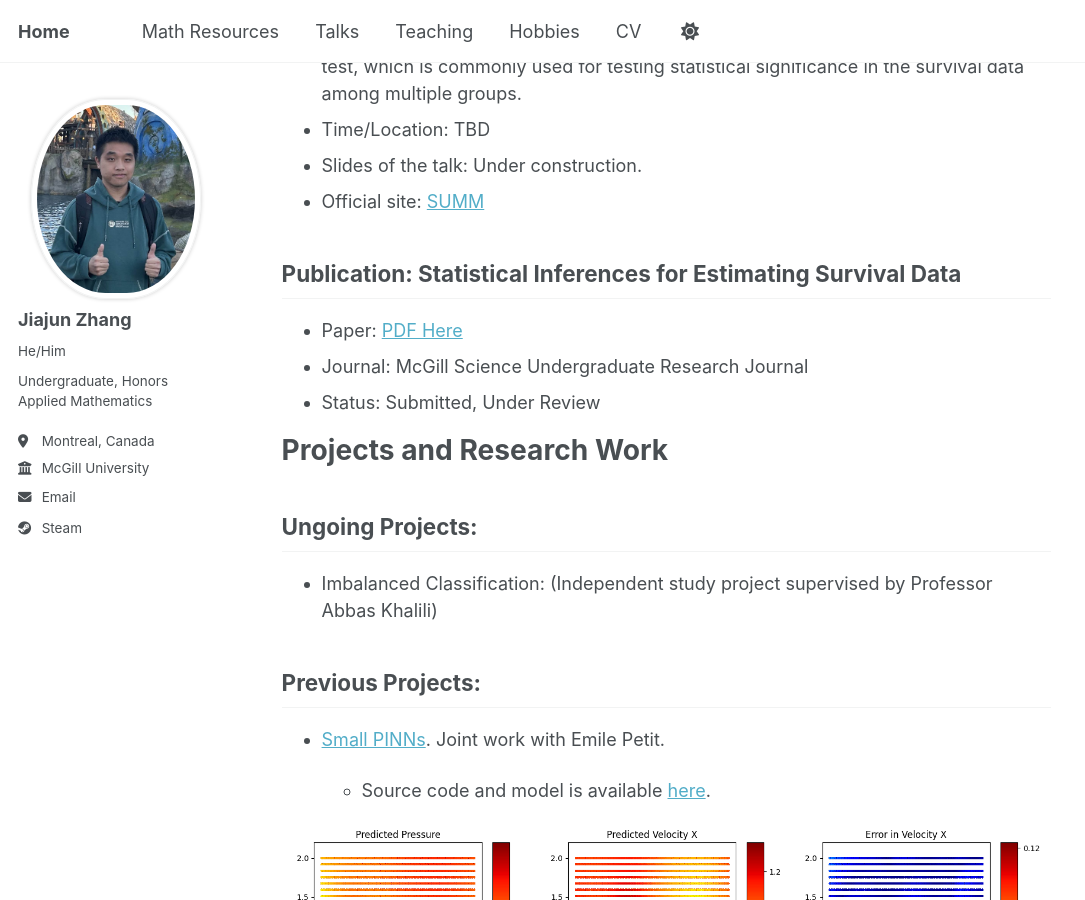
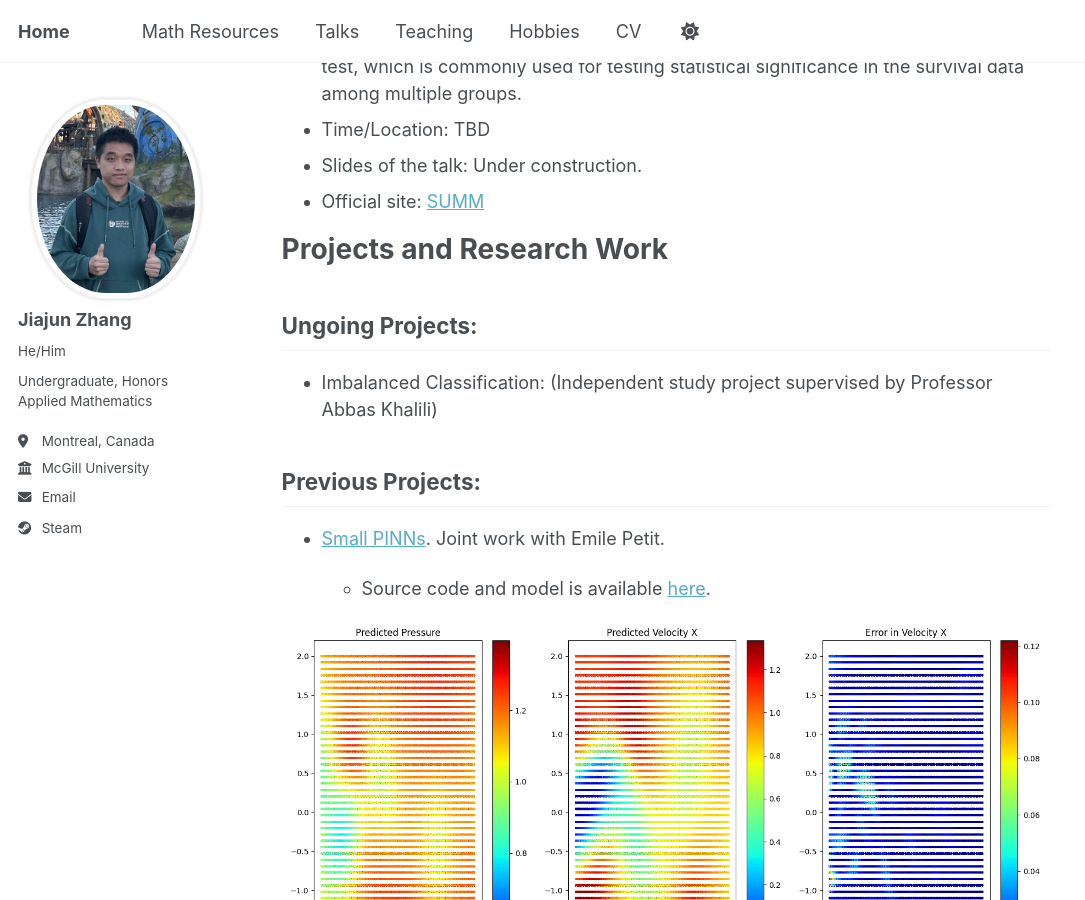
Before and after one commit to JohanssonRein/JohanssonRein.github.io, a Jekyll site: the page built from _pages/about.md, in a window 1280 px wide and 900 px high, scrolled down 1052 px. Shown: the whole window, without its empty margins (0-1085 px from the left). Built offline with Jekyll 4.4.1, drawn with Linux system fonts in a browser that asks for light colours.

Commit message:
Update about.md

```diff
--- a/_pages/about.md
+++ b/_pages/about.md
@@ -30,12 +30,6 @@ for semi-parametric inference. Finally, we introduce the log-rank test, which is
    * Time/Location: TBD
    * Slides of the talk: Under construction.
    * Official site: [SUMM](https://www.summ.xyz/en/index.html)
-
-## Publication: Statistical Inferences for Estimating Survival Data
-
-  * Paper: [PDF Here](/files/Statistical_Inferences_for_Estimating_Survival_Probability.pdf)
-  * Journal: McGill Science Undergraduate Research Journal
-  * Status: Submitted, Under Review
 
 # Projects and Research Work
 
```
